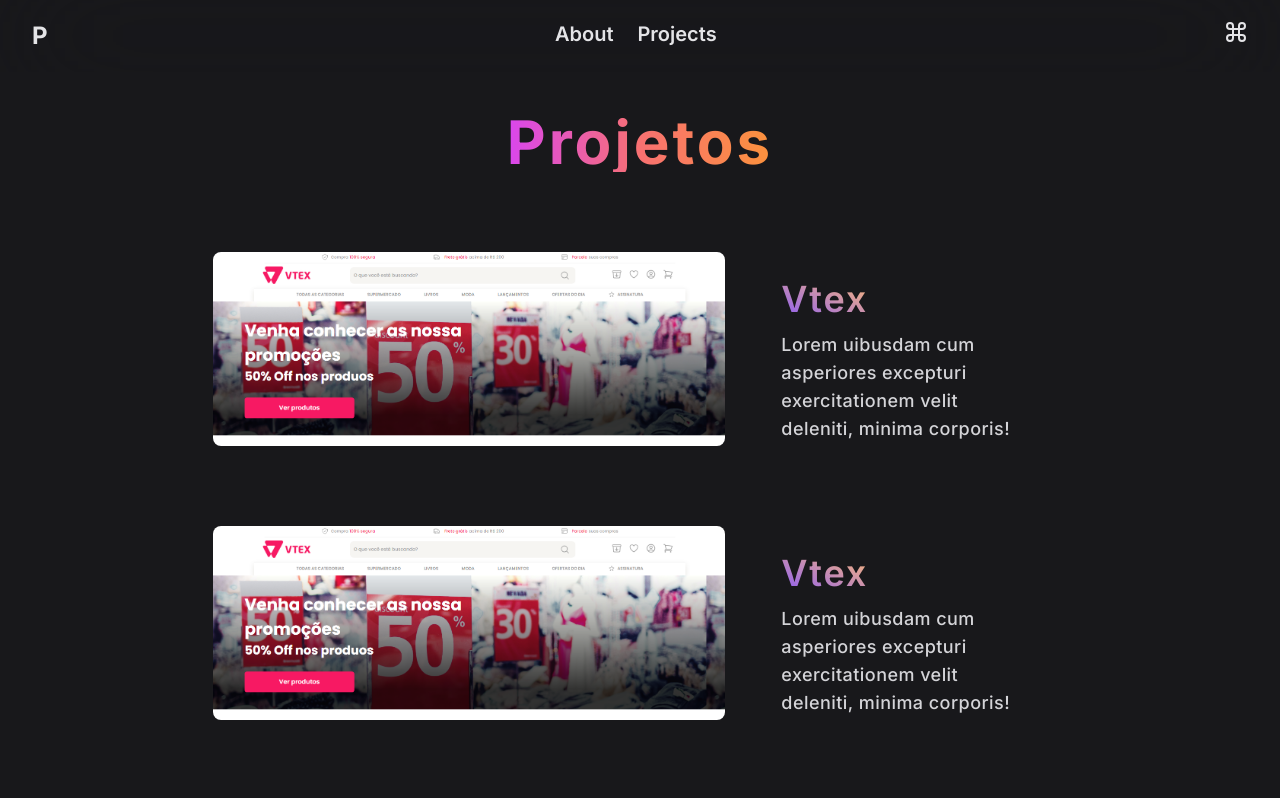
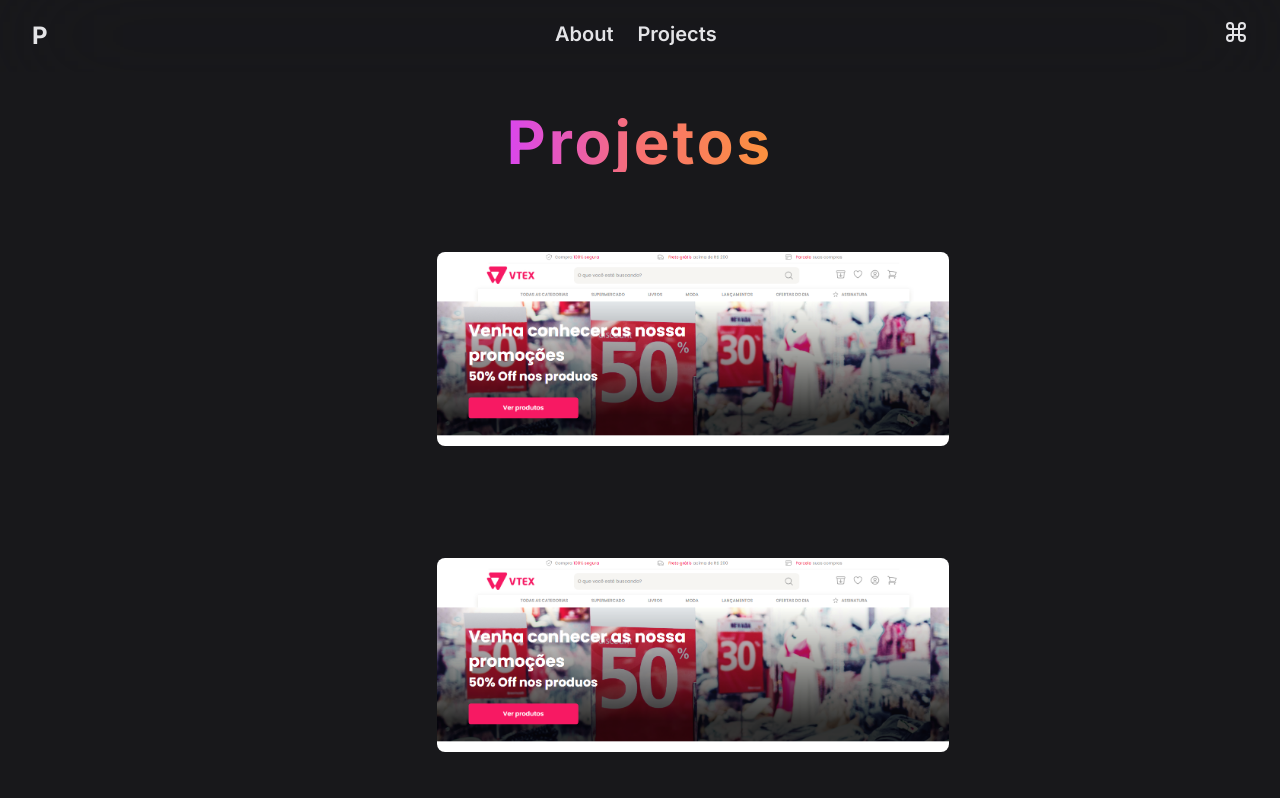
Before and after one commit to PabloJesusdaSilva/portfolio, a Next.js app: page /projects in a window 1280 px wide. Shown: the top 798 px of the page. Built offline with nearby package versions, Linux system fonts and the light colour scheme.

Commit message:
:feat: creating project animations

```diff
--- a/src/app/components/ProjectCard.tsx
+++ b/src/app/components/ProjectCard.tsx
@@ -12,6 +12,7 @@ interface ProjectProps {
 const Project = styled.article`
    display: flex;
    flex-direction: column;
+   justify-content: center;
    align-items: center;
    transition: all .4s ease-in-out;
 
@@ -24,30 +25,32 @@ const Project = styled.article`
 const ProjectDescription = styled.div`
    position: relative;
    z-index: -10;
+   left: -200px;
    display: flex;
    flex-direction: column;
-   align-items: flex-start;
+   transition: all .4s ease-in-out;
 
    ${Project}:hover & {
-      margin-left: -10px;
+      left: 20px
    }
 `
+
 
 export default function ProjectCard ({ image, title, description }: ProjectProps) {
    return (
       <Project className="space-x-0 space-y-6 md:space-x-14">
-         <Image
-            src={image}
-            alt="screenshot of the project Vtex"
-            className="w-12/12 rounded-lg md:w-3/5 project-image"
-         />
+            <Image
+               src={image}
+               alt="screenshot of the project Vtex"
+               className="w-12/12 rounded-lg transition-all duration-500 ease-in-out md:relative left-56 w-3/5 hover:left-0"
+            />
 
          <ProjectDescription className="space-y-3">
             <h4 className="text-3xl md:text-4xl font-semibold tracking-wider text-transparent bg-clip-text bg-gradient-to-tr from-violet-500 to-orange-300">
                {title}
             </h4>
 
-            <p className="w-12/12 md:text-lg tracking-wide leading-9 font-medium w-10/12 group-hover:text-zinc-800">
+            <p className="md:text-lg tracking-wide leading-8 font-medium w-10/12 group-hover:text-zinc-800">
                {description}
             </p>
          </ProjectDescription>
--- a/src/app/projects/page.tsx
+++ b/src/app/projects/page.tsx
@@ -10,7 +10,7 @@ export default function ProjectsPage () {
             Projetos
          </h1>
 
-         <section className="w-8/12 mt-20 space-y-20 text-zinc-300">
+         <section className="w-8/12 mt-20 space-y-28 text-zinc-300">
             <ProjectCard
                image={VtexImage}
                title="Vtex"
```
